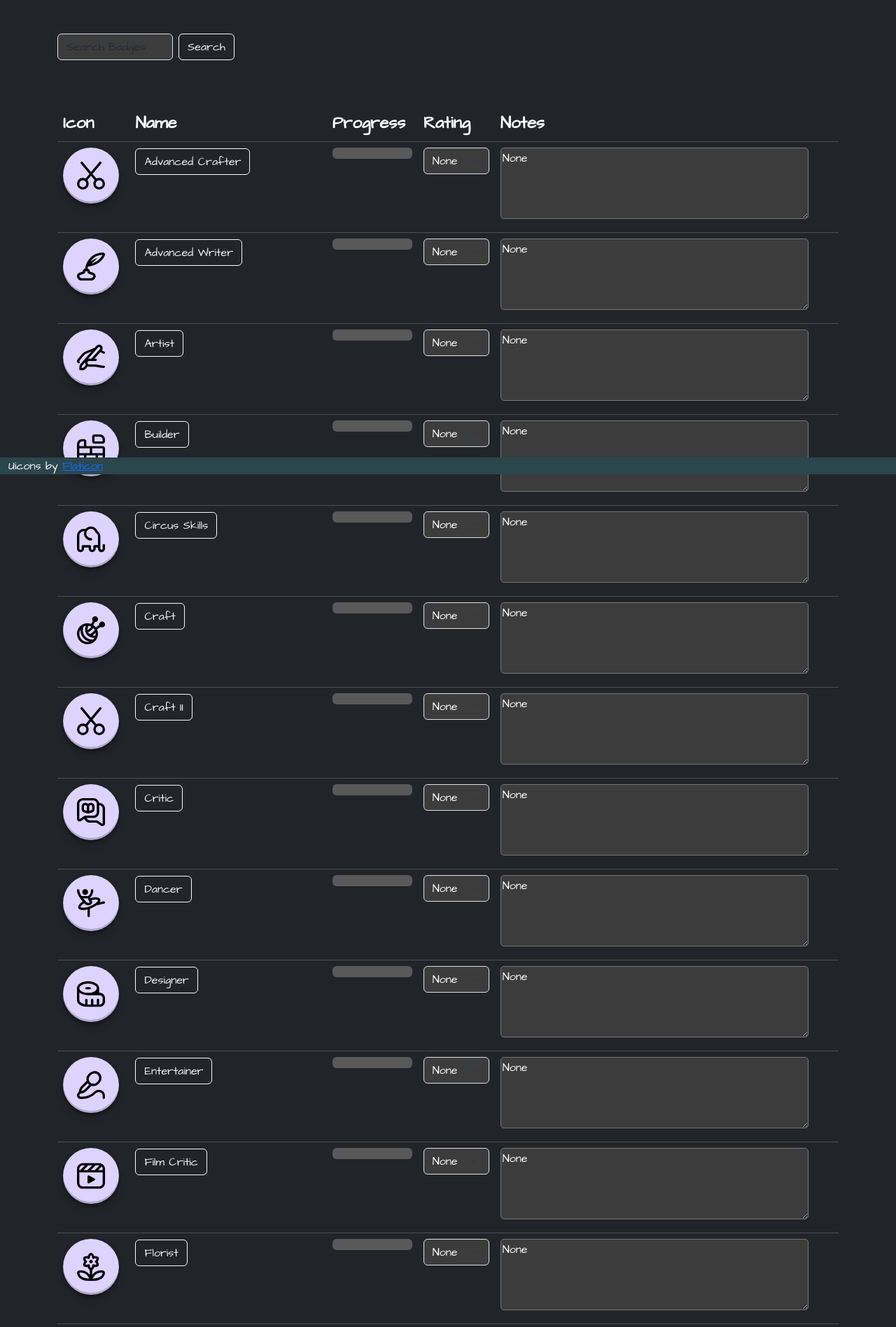
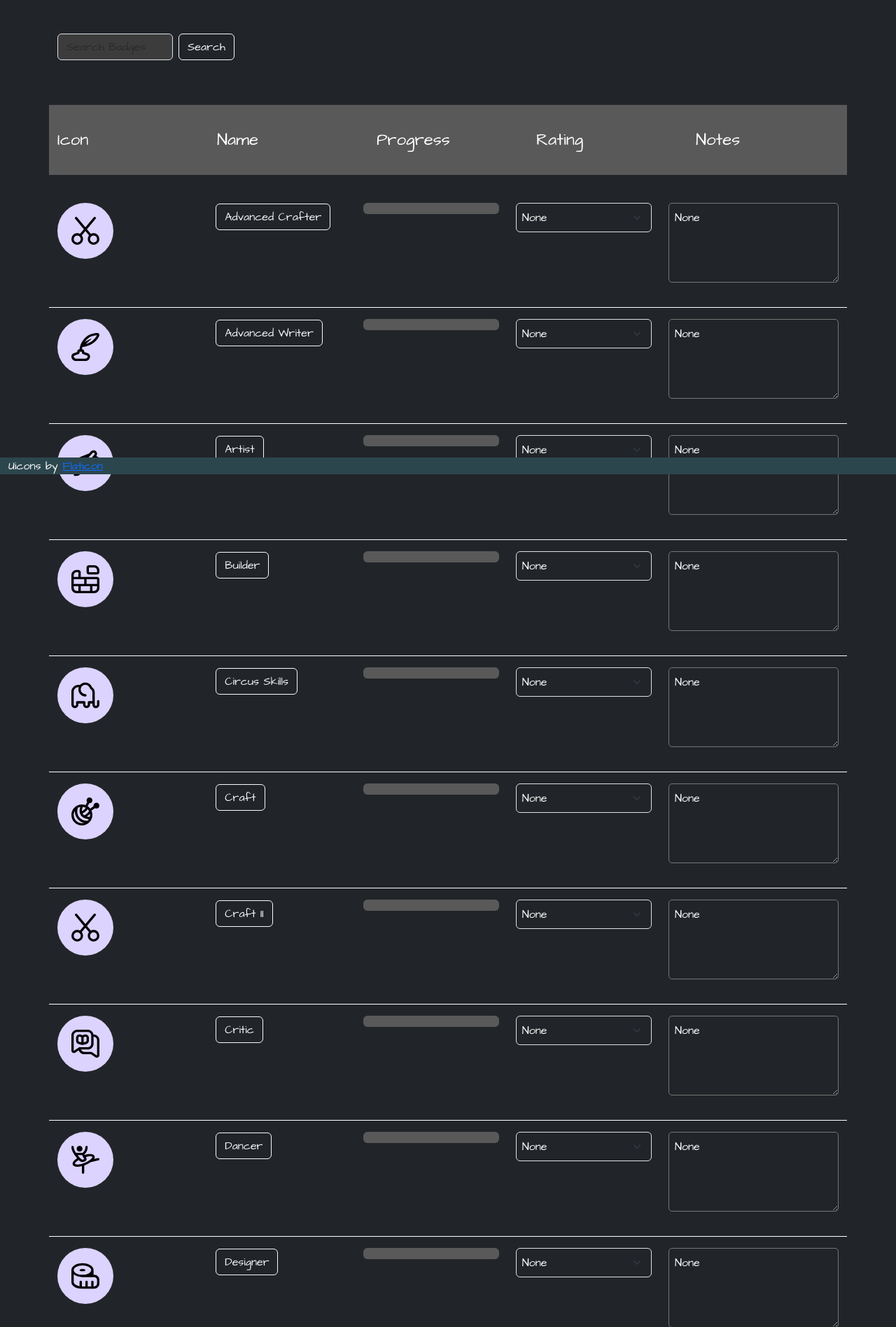
Before and after one commit to LisaS7/RebelBadgeTracker, a Flask app: page /badges in a window 1280 px wide. Shown: the part 122-2019 px from the top of the page at 70% size. Run offline with Flask 3, Linux system fonts and the light colour scheme.

Commit message:
Changing table to divs for style purposes

```diff
--- a/flask_app/static/css/style.css
+++ b/flask_app/static/css/style.css
@@ -30,15 +30,14 @@ body {
   left: 0;
   padding: 2rem 4rem 2rem 5rem;
   border-radius: 5px;
-  /* box-shadow: rgba(146, 251, 211, 0.607) 0px 0px 5px 10px; */
 }
+
+/* INPUT ELEMENTS */
 
 select {
   background: transparent;
   border: 1px solid var(--light-pink);
 }
-
-/* INPUT ELEMENTS */
 
 textarea {
   background: var(--bs-body-bg);
@@ -70,12 +69,15 @@ textarea {
 /*  PROGRESS BARS  */
 
 .progress {
-  background: var(--dark-grey);
+  background: var(--dark-grey) !important;
+  padding: 0 !important;
 }
 
 .progress-bar {
   background: var(--rebel-pink);
   font-size: 1rem;
+  height: 1rem;
+  border-radius: 5px;
   color: white;
 }
 
@@ -90,9 +92,21 @@ textarea {
   line-height: 9rem;
 }
 
+/* TABLE */
 #badge-table {
   margin-top: 4rem;
   background: transparent;
+}
+
+.table-head {
+  background-color: var(--dark-grey);
+  padding-top: 2rem;
+  padding-bottom: 2rem;
+  margin-bottom: 2.5rem;
+}
+
+.table-row {
+  border-bottom: 1px solid white;
 }
 
 /* BADGES */
--- a/flask_app/static/js/table.js
+++ b/flask_app/static/js/table.js
@@ -4,20 +4,13 @@ const tableDiv = document.getElementById("badge-table");
 let savedValue;
 
 tableDiv.addEventListener("focusin", (ev) => {
-  if (
-    ev.target.tagName === "TD" ||
-    ev.target.tagName === "SELECT" ||
-    ev.target.tagName === "TEXTAREA"
-  ) {
+  if (ev.target.tagName === "SELECT" || ev.target.tagName === "TEXTAREA") {
     savedValue = ev.target.textContent || ev.target.value;
   }
 });
 
 tableDiv.addEventListener("focusout", (ev) => {
   let newValue;
-  if (ev.target.tagName === "TD") {
-    newValue = ev.target.textContent;
-  }
   if (ev.target.tagName === "SELECT" || ev.target.tagName === "TEXTAREA") {
     newValue = ev.target.value;
   }
--- a/flask_app/templates/badge_table.html
+++ b/flask_app/templates/badge_table.html
@@ -1,29 +1,38 @@
 <div class="row">
   <form class="form-group w-25 my-2 my-lg-0 d-flex flex-nowrap">
-  <input class="form-control mr-2" name="search" type="search" placeholder="Search Badges" aria-label="Search">
+    <input
+      class="form-control mr-2"
+      name="search"
+      type="search"
+      placeholder="Search Badges"
+      aria-label="Search"
+    />
     <button class="btn btn-outline-light mx-2" type="submit">Search</button>
   </form>
 </div>
-<table id="badge-table" class="table table-dark">
-  <thead>
-    <tr>
-      <th>Icon</th>
-      <th>Name</th>
-      <th>Progress</th>
-      <th>Rating</th>
-      <th>Notes</th>
-    </tr>
-  </thead>
-  <tbody>
+<div id="badge-table" class="table table-dark">
+  <div class="row table-head">
+    <div class="col">Icon</div>
+    <div class="col">Name</div>
+    <div class="col">Progress</div>
+    <div class="col">Rating</div>
+    <div class="col">Notes</div>
+  </div>
+
   {% for badge in context.badges %}
-    <tr>
-      <td>
+  <div class="row table-row my-3">
+    <div class="col">
       <div class="badge-icon" style="background:{{badge.colour}};">
         <img src={{ url_for('get_image', filename=badge.image) }}/>
       </div>
-      </td>
-      <td><a href={{ url_for('badge', id=badge.id) }} textContent="{{badge.name}}"><button class="btn btn-outline-light">{{ badge.name }}</button></a></td>
-      <td><div
+    </div>
+    <div class="col">
+      <a href={{ url_for('badge', id=badge.id) }} textContent="{{badge.name}}">
+      <button class="btn btn-outline-light">{{ badge.name }}</button>
+      </a>
+    </div>
+    <div class="col">
+      <div
         class="progress"
         role="progressbar"
         aria-label="Basic example"
@@ -31,22 +40,38 @@
         aria-valuemin="0"
         aria-valuemax="100"
       >
-        <div class="progress-bar" style="width: {{ badge.percentage }}%">
+        <div class="progress-bar" style="width: {{ badge.percentage }}%"></div>
       </div>
-      </div></td>
-      <td><select class="ratingSelect form-select" data-column-id="rating" data-element-id="{{badge.id}}" data-element-value="{{badge.rating}}">
+    </div>
+    <div class="col">
+      <select
+        class="ratingSelect form-select"
+        data-column-id="rating"
+        data-element-id="{{badge.id}}"
+        data-element-value="{{badge.rating}}"
+      >
         <option value="None">None</option>
         <option value="✖️">✖️</option>
         <option value="🟢">🟢</option>
         <option value="🟡">🟡</option>
         <option value="🟠">🟠</option>
         <option value="🔴">🔴</option>
-        </select></td>
-      <td><textarea rows="4" cols="50" data-column-id="notes" data-element-id="{{badge.id}}">{{badge.notes}}</textarea></td>
-    </tr>
+      </select>
+    </div>
+    <div class="col">
+      <textarea
+        class="mb-4"
+        rows="4"
+        cols="25"
+        data-column-id="notes"
+        data-element-id="{{badge.id}}"
+      >
+{{badge.notes}}</textarea
+      >
+    </div>
+  </div>
   {% endfor %}
-  </tbody>
-</table>
+</div>
 {% block scripts %}
 <script src="{{url_for('static', filename='js/table.js')}}"></script>
 {% endblock %}
```
Lines whose indentation alone changed are shown as unchanged.
